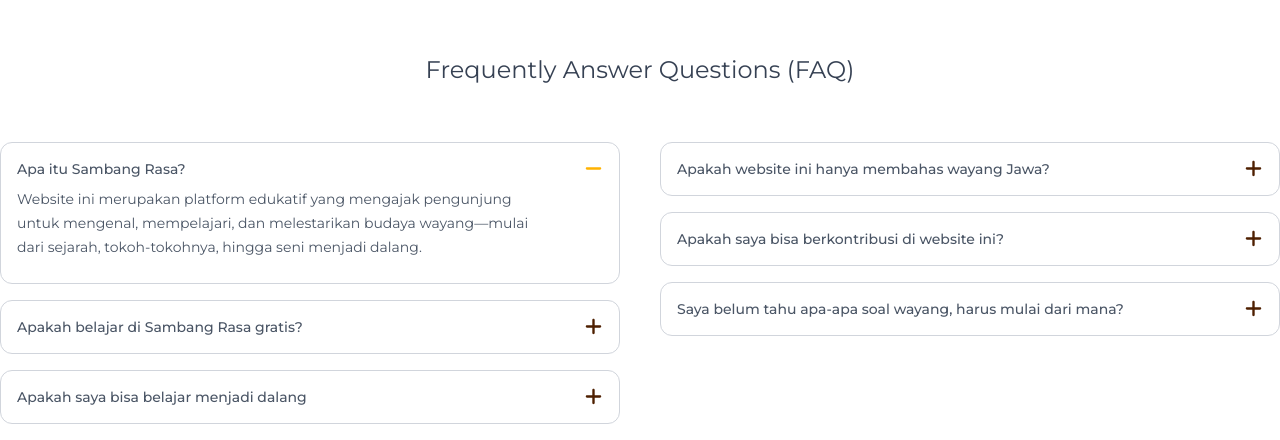
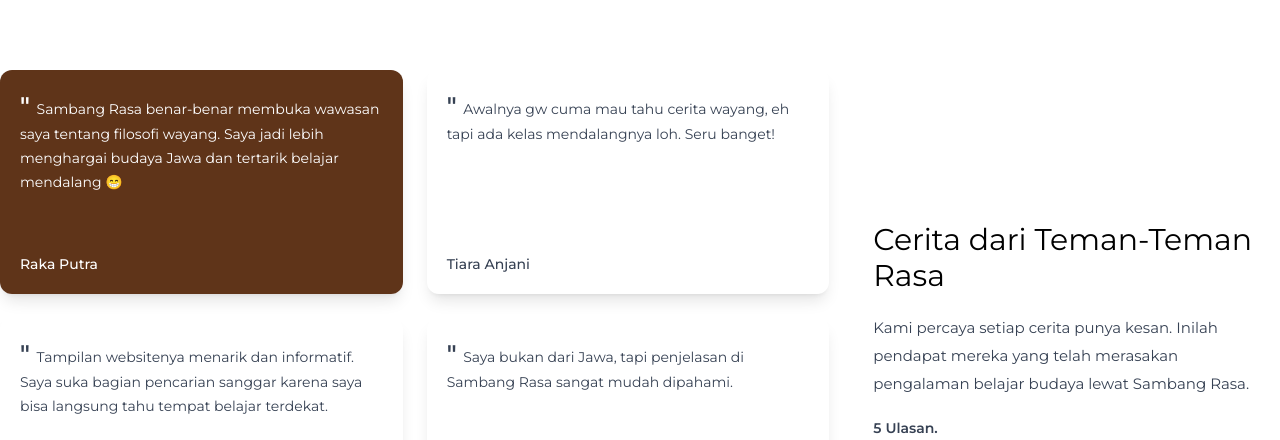
Before and after one commit to nandah4/sambang-rasa, a React (Vite) app: page / in a window 1280 px wide. Shown: the part 2357-2797 px from the top of the page. Built offline with nearby package versions, Linux system fonts and the light colour scheme.

Commit message:
feat: add last section at beranda

```diff
--- a/package.json
+++ b/package.json
@@ -16,7 +16,8 @@
     "react": "^19.0.0",
     "react-dom": "^19.0.0",
     "react-icons": "^5.5.0",
-    "react-router": "^7.5.3"
+    "react-router": "^7.5.3",
+    "react-slick": "^0.30.3"
   },
   "devDependencies": {
     "@eslint/js": "^9.22.0",
--- a/src/components/ui/FaqItem.jsx
+++ b/src/components/ui/FaqItem.jsx
@@ -6,14 +6,14 @@
       <div className="w-full grid grid-cols-12">
         <div className="col-span-11">
           <p
-            className={`text-sm font-medium font-montserrat description-color ${
+            className={`text-[15px] font-montserrat description-color ${
               isActive == data.id ? " title-color" : ""
             }`}
           >
             {data.question}
           </p>
           {isActive == data.id ? (
-            <p className="text-sm leading-6 font-montserrat py-2 description-color">
+            <p className="text-[15px] leading-6 font-montserrat py-2 description-color">
               {data.answer}
             </p>
           ) : null}
--- a/src/data/datasBeranda.js
+++ b/src/data/datasBeranda.js
@@ -8,40 +8,39 @@
 export const imageData = [Hero1, Hero2];
 
 export const faqs = [
+  // {
+  //   id: "1",
+  //   question: "Apa itu Sambang Rasa?",
+  //   answer:
+  //     "Website ini merupakan platform edukatif yang mengajak pengunjung untuk mengenal, mempelajari, dan melestarikan budaya wayang—mulai dari sejarah, tokoh-tokohnya, hingga seni menjadi dalang.",
+  // },
   {
     id: "1",
-    question: "Apa itu Sambang Rasa?",
-    answer:
-      "Website ini merupakan platform edukatif yang mengajak pengunjung untuk mengenal, mempelajari, dan melestarikan budaya wayang—mulai dari sejarah, tokoh-tokohnya, hingga seni menjadi dalang.",
-  },
-  {
-    id: "2",
     question: "Apakah belajar di Sambang Rasa gratis?",
     answer:
       "Sebagian besar konten di website ini, seperti artikel sejarah dan cerita-cerita wayang, dapat diakses secara gratis. Untuk bagian pembelajaran mendalang, kami menyediakan dua pilihan: akses gratis untuk materi dasar, dan akses berbayar untuk kelas lanjutan yang lebih mendalam dan dipandu oleh dalang profesional.",
   },
+  // {
+  //   id: "2",
+  //   question: "Apakah saya bisa belajar menjadi dalang",
+  //   answer:
+  //     "Tentu! Di website ini, kamu tidak hanya belajar dasar-dasar mengenai sejarah dan cerita, tapi juga bisa mencari sanggar seni terdekat untuk belajar langsung dari para dalang. Kami menyediakan fitur pencarian lokasi sanggar, agar kamu bisa mulai belajar sesuai minat dan kebutuhan—baik secara gratis maupun melalui program pelatihan berbayar.",
+  // },
   {
-    id: "3",
-    question: "Apakah saya bisa belajar menjadi dalang",
-    answer:
-      "Tentu! Di website ini, kamu tidak hanya belajar dasar-dasar mengenai sejarah dan cerita, tapi juga bisa mencari sanggar seni terdekat untuk belajar langsung dari para dalang. Kami menyediakan fitur pencarian lokasi sanggar, agar kamu bisa mulai belajar sesuai minat dan kebutuhan—baik secara gratis maupun melalui program pelatihan berbayar.",
-  },
-  {
-    id: "4",
+    id: "2",
     question: "Apakah website ini hanya membahas wayang Jawa?",
     answer:
       "Fokus utama kami adalah wayang Jawa karena kekayaan falsafah dan karakternya yang khas. Namun, kami juga berencana mengembangkan konten untuk jenis wayang lain.",
   },
   {
-    id: "5",
+    id: "3",
     question: "Apakah saya bisa berkontribusi di website ini?",
     answer:
       "Tentu! Kamu bisa berkontribusi dengan membagikan pengalaman pribadi tentang dunia wayang melalui testimoni. Kami terbuka untuk kolaborasi demi pelestarian budaya bersama.",
   },
   {
-    id: "6",
-    question:
-      "Saya belum tahu apa-apa soal wayang, harus mulai dari mana?",
+    id: "4",
+    question: "Saya belum tahu apa-apa soal wayang, harus mulai dari mana?",
     answer:
       "Kamu bisa mulai dari bagian 'Pengenalan Wayang' yang berisi sejarah singkat, tokoh-tokoh utama, dan jenis-jenis wayang.",
   },
@@ -62,13 +61,35 @@
   },
 ];
 
-// export default imageData;
-
-// const userTestimoni = [
-//   {
-//     fullName: "",
-//     review: "",
-//     region: "",
-//     imageUrl: "",
-//   },
-// ];
+export const testimonials = [
+  {
+    id: 1,
+    name: "Raka Putra",
+    testimonial:
+      "Sambang Rasa benar-benar membuka wawasan saya tentang filosofi wayang. Saya jadi lebih menghargai budaya Jawa dan tertarik belajar mendalang 😁",
+  },
+  {
+    id: 2,
+    name: "Tiara Anjani",
+    testimonial:
+      "Awalnya gw cuma mau tahu cerita wayang, eh tapi ada kelas mendalangnya loh. Seru banget!",
+  },
+  {
+    id: 3,
+    name: "Fajar Rahman",
+    testimonial:
+      "Tampilan websitenya menarik dan informatif. Saya suka bagian pencarian sanggar karena saya bisa langsung tahu tempat belajar terdekat.",
+  },
+  {
+    id: 4,
+    name: "Sinta Lestari",
+    testimonial:
+      "Saya bukan dari Jawa, tapi penjelasan di Sambang Rasa sangat mudah dipahami.",
+  },
+  {
+    id: 4,
+    name: "Sinta Lestari",
+    testimonial:
+      "Saya bukan dari Jawa, tapi penjelasan di Sambang Rasa sangat mudah dipahami.",
+  },
+];
--- a/src/index.css
+++ b/src/index.css
@@ -8,6 +8,7 @@
   --breakpoint-base: 600px;
   --breakpoint-md1: 768px;
   --breakpoint-md: 960px;
+  --breakpoint-lgxs: 1060px;
   --breakpoint-lgs: 1160px;
   /* --breakpoint-lg2 : 500px; */
 }
--- a/src/pages/Beranda.jsx
+++ b/src/pages/Beranda.jsx
@@ -1,5 +1,10 @@
-import { useEffect, useState, useRef } from "react";
-import { imageData, faqs, dataEvents } from "./../data/datasBeranda.js";
+import { useEffect, useState, useRef, React } from "react";
+import {
+  imageData,
+  faqs,
+  dataEvents,
+  testimonials,
+} from "./../data/datasBeranda.js";
 
 import videoAsset from "./../assets/asset-video.mov";
 import {
@@ -30,8 +35,8 @@
     setFaqNums((nowId) => (nowId == id ? 0 : id));
   };
 
-  const leftFaqs = faqs.filter((e) => Number(e.id) <= 3);
-  const rightFaqs = faqs.filter((e) => Number(e.id) > 3);
+  const leftFaqs = faqs.filter((e) => Number(e.id) <= 2);
+  const rightFaqs = faqs.filter((e) => Number(e.id) > 2);
 
   const scroll = (dir) => {
     if (scrollRef.current) {
@@ -46,7 +51,7 @@
     <>
       <main className="w-full">
         {/* Hero Section */}
-        <section className="h-[80vh] border border-red-500 bg-amber-50 relative overflow-hidden">
+        <section className="h-[80vh] bg-amber-50 relative overflow-hidden">
           <img
             src={imageData[isImage]}
             className="w-full h-full object-cover"
@@ -84,7 +89,7 @@
         </section>
 
         {/* Sekilas Section */}
-        <section className="max-w-7xl my-20 border mx-auto px-3 xl:px-0">
+        <section className="max-w-7xl my-20  mx-auto px-3 xl:px-0">
           <h2 className="text-3xl font-montserrat text-center mb-9 md1:mb-14">
             Fakta Menarik Tentang Wayang
           </h2>
@@ -157,7 +162,7 @@
               >
                 <div className="flex gap-x-5 w-max items-center justify-center h-full md1:pl-5">
                   {dataEvents.map((e) => (
-                    <div className="h-[70vh] w-[50vh] rounded-xl relative overflow-hidden shadow-lg">
+                    <div key={e.title} className="h-[70vh] w-[50vh] rounded-xl relative overflow-hidden shadow-lg">
                       <img
                         src={e.image}
                         className="w-full h-full object-cover"
@@ -178,18 +183,18 @@
         </section>
 
         {/* Mengajak Section  */}
-        <section className="w-full border px-3 xl:px-0 mb-20">
+        <section className="w-full px-3 xl:px-0 mb-25">
           <div className="mx-auto md1:max-w-7xl h-[57vh] rounded-xl md1:rounded-3xl bg-[#74512D] overflow-hidden">
             <div className="relative w-full h-full">
-              <div className="absolute w-full h-full bg-[#4E1F00]/80">
+              <div className="absolute w-full h-full bg-[#4E1F00]/90">
                 <div className="base:grid-cols-5 base:grid h-full">
-                  <div className="col-span-2 border border-amber-400">
+                  <div className="col-span-2 ">
                     {/* <p className="text-white font-montserrat text-[12px] font-me">
                       Pertunjukan Wayang Kulit oleh{" "}
                       <span className="underline">Dalang Ki Seno Nugroho</span>
                     </p> */}
                   </div>
-                  <div className="base:col-span-3 flex flex-col p-8 md1:p-14 border border-red-500">
+                  <div className="base:col-span-3 flex flex-col p-8 md1:p-14">
                     <p className="font-montserrat leading-8 font-medium text-white text-base base:text-[18px]">
                       "Mari kenali lebih dekat seni pertunjukan wayang dan
                       pelajari bagaimana cerita, suara, dan gerak bersatu
@@ -210,6 +215,56 @@
                 loop
                 muted
               ></video>
+            </div>
+          </div>
+        </section>
+
+        {/* Testimoni Action */}
+        <section className="max-w-full mb-20 md1:h-[65vh] brder">
+          <div className="max-w-7xl w-full h-full mx-auto px-3 xl:px-0">
+            <div className="grid grid-cols-1 md1:grid-cols-6 h-full">
+              <div className="col-span-4 h-[50vh] md1:h-auto  grid grid-cols-1 lgxs:grid-cols-2 gap-6 pr-0 lgxs:pr-6 pb-6 overflow-x-auto scrollbar-hide scroll-smooth snap-x snap-mandatory">
+                {testimonials.map((e) => (
+                  <div
+                    className={` ${
+                      e.id == 1 ? "bg-[#4E1F00]/90" : ""
+                    } h-[28vh] rounded-xl shadow-lg  flex flex-col p-5 justify-between`}
+                  >
+                    <p
+                      className={`font-montserrat text-sm ${
+                        e.id == 1 ? "text-white" : "title-color"
+                      } leading-6`}
+                    >
+                      <span className="font-montserrat text-2xl font-semibold">
+                        "{" "}
+                      </span>
+                      {e.testimonial}
+                    </p>
+                    <div>
+                      <p
+                        className={`font-montserrat text-sm font-medium ${
+                          e.id == 1 ? "text-white" : "title-color"
+                        }`}
+                      >
+                        {e.name}
+                      </p>
+                    </div>
+                  </div>
+                ))}
+              </div>
+              <div className="col-span-2 flex flex-col justify-center items-start w-full p-5">
+                <h2 className="font-montserrat text-3xl leading-9">
+                  Cerita dari Teman-Teman Rasa
+                </h2>
+                <p className="font-montserrat text-start text-[15px] mt-5 leading-7 title-color">
+                  Kami percaya setiap cerita punya kesan. Inilah pendapat mereka
+                  yang telah merasakan pengalaman belajar budaya lewat Sambang
+                  Rasa.
+                </p>
+                <p className="font-montserrat text-sm mt-5 font-semibold title-color">
+                  {testimonials.length} Ulasan.
+                </p>
+              </div>
             </div>
           </div>
         </section>
```
Also changed, not shown: 1 other file (tests, documents, lock files or other folders).
